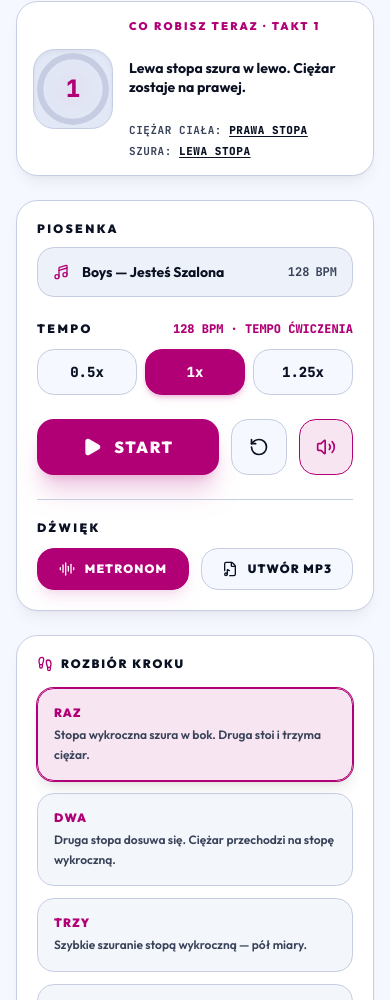
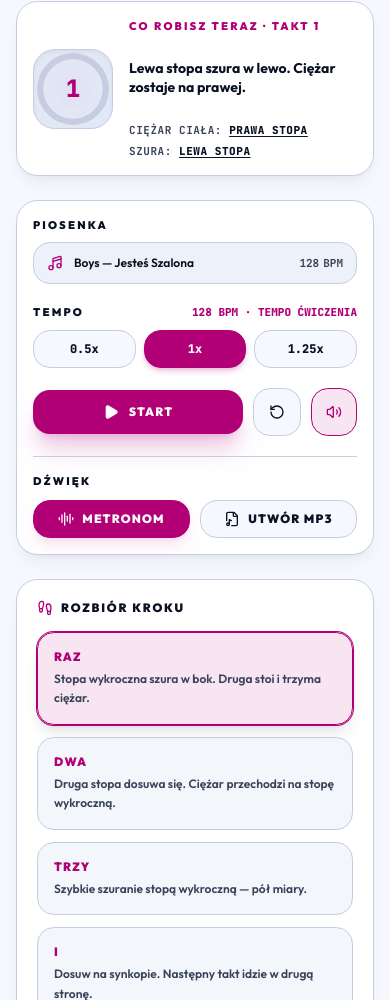
Before and after one commit to AdamBabinicz/szuraniec, a Next.js app: page / in a window 390 px wide. Shown: the part 1016-2016 px from the top of the page. Built offline with nearby package versions, Linux system fonts and the light colour scheme.

Commit message:
dance-controls

```diff
--- a/components/dance-controls.tsx
+++ b/components/dance-controls.tsx
@@ -55,43 +55,47 @@ export function DanceControls({
   const t = translations[lang];
 
   return (
-    <div className="grid gap-6 rounded-2xl border border-border bg-card p-5 shadow-lg shadow-black/5 text-card-foreground">
-      {/* Wybór piosenki - Pełny kontrast etykiety */}
-      <div className="grid gap-2.5">
+    <div className="grid gap-5 sm:gap-6 rounded-2xl border border-border bg-card p-4 sm:p-5 shadow-lg shadow-black/5 text-card-foreground">
+      {/* Wybór piosenki - Zoptymalizowany dla mobilnych list rozwijanych */}
+      <div className="grid gap-2">
         <label
           htmlFor="song"
-          className="text-xs font-black uppercase tracking-[0.2em] text-foreground"
+          className="text-[11px] sm:text-xs font-black uppercase tracking-[0.2em] text-foreground"
         >
           {t.SONG_LABEL}
         </label>
         <div className="relative group">
-          <Music4 className="pointer-events-none absolute left-4 top-1/2 size-4 -translate-y-1/2 text-primary transition-transform group-focus-within:scale-110" />
+          <Music4 className="pointer-events-none absolute left-3.5 top-1/2 size-4 -translate-y-1/2 text-primary transition-transform group-focus-within:scale-110" />
           <select
             id="song"
             value={song.id}
             onChange={(event) => onSongChange(event.target.value as Song["id"])}
-            className="w-full appearance-none rounded-xl border border-border bg-muted/60 py-3.5 pl-11 pr-20 text-sm font-bold text-foreground outline-none transition-all focus:border-primary focus:ring-4 focus:ring-primary/10"
+            className="w-full appearance-none rounded-xl border border-border bg-muted/60 py-3 pl-10 pr-16 text-xs sm:text-sm font-semibold text-foreground outline-none transition-all focus:border-primary focus:ring-2 focus:ring-primary/20 truncate"
           >
             {SONGS.map((item) => (
-              <option key={item.id} value={item.id}>
+              <option
+                key={item.id}
+                value={item.id}
+                className="bg-card text-foreground py-2 text-xs sm:text-sm font-medium"
+              >
                 {t.SONG_NAMES[item.id as keyof typeof t.SONG_NAMES]}
               </option>
             ))}
           </select>
-          <div className="pointer-events-none absolute right-4 top-1/2 -translate-y-1/2 flex items-center gap-1.5 font-mono text-xs font-bold text-muted-foreground">
+          <div className="pointer-events-none absolute right-3.5 top-1/2 -translate-y-1/2 flex items-center gap-1 font-mono text-[11px] sm:text-xs font-bold text-muted-foreground">
             <span>{song.bpm}</span>
             <span>{t.BPM_LABEL}</span>
           </div>
         </div>
       </div>
 
-      {/* Wybór tempa - Pełny kontrast */}
-      <div className="grid gap-3">
+      {/* Wybór tempa */}
+      <div className="grid gap-2.5 sm:gap-3">
         <div className="flex items-center justify-between">
-          <span className="text-xs font-black uppercase tracking-[0.2em] text-foreground">
+          <span className="text-[11px] sm:text-xs font-black uppercase tracking-[0.2em] text-foreground">
             {t.TEMPO_LABEL}
           </span>
-          <span className="font-mono text-xs font-black text-primary uppercase">
+          <span className="font-mono text-[11px] sm:text-xs font-black text-primary uppercase">
             {Math.round(song.bpm * speed)} {t.BPM_LABEL} · {t.EFFECTIVE_BPM}
           </span>
         </div>
@@ -104,7 +108,7 @@ export function DanceControls({
               aria-pressed={speed === value}
               aria-label={`${value}x ${t.TEMPO_LABEL}`}
               className={cn(
-                "rounded-xl border py-3 font-mono text-sm font-black transition-all",
+                "rounded-xl border py-2.5 sm:py-3 font-mono text-xs sm:text-sm font-black transition-all",
                 speed === value
                   ? "border-primary bg-primary text-primary-foreground shadow-md shadow-primary/20"
                   : "border-border bg-background text-foreground hover:border-primary/40 hover:bg-muted/40",
@@ -117,22 +121,22 @@ export function DanceControls({
       </div>
 
       {/* Główne sterowanie */}
-      <div className="flex items-center gap-3">
+      <div className="flex items-center gap-2.5 sm:gap-3">
         <button
           type="button"
           onClick={onTogglePlay}
           aria-label={playing ? (t.PAUSE as string) : (t.PLAY as string)}
           className={cn(
-            "flex flex-1 items-center justify-center gap-3 rounded-xl py-4 font-black uppercase tracking-widest transition-all active:scale-[0.98]",
+            "flex flex-1 items-center justify-center gap-2.5 sm:gap-3 rounded-xl py-3.5 sm:py-4 text-xs sm:text-sm font-black uppercase tracking-widest transition-all active:scale-[0.98]",
             playing
               ? "bg-secondary text-secondary-foreground hover:bg-secondary/80 border border-border"
               : "bg-primary text-primary-foreground shadow-xl shadow-primary/20 hover:opacity-90",
           )}
         >
           {playing ? (
-            <Pause className="size-5 fill-current" />
+            <Pause className="size-4 sm:size-5 fill-current" />
           ) : (
-            <Play className="size-5 fill-current" />
+            <Play className="size-4 sm:size-5 fill-current" />
           )}
           <span>{playing ? t.PAUSE : t.PLAY}</span>
         </button>
@@ -142,9 +146,9 @@ export function DanceControls({
           onClick={onRestart}
           title={t.RESTART as string}
           aria-label={t.RESTART as string}
-          className="flex size-14 shrink-0 items-center justify-center rounded-xl border border-border bg-background text-foreground transition-all hover:border-primary hover:text-primary active:rotate-[-45deg]"
+          className="flex size-12 sm:size-14 shrink-0 items-center justify-center rounded-xl border border-border bg-background text-foreground transition-all hover:border-primary hover:text-primary active:rotate-[-45deg]"
         >
-          <RotateCcw className="size-5" />
+          <RotateCcw className="size-4 sm:size-5" />
           <span className="sr-only">{t.RESTART as string}</span>
         </button>
 
@@ -153,16 +157,16 @@ export function DanceControls({
           onClick={onToggleMuted}
           aria-label={muted ? (t.UNMUTED as string) : (t.MUTED as string)}
           className={cn(
-            "flex h-14 shrink-0 items-center gap-2 rounded-xl border px-4 text-xs font-black uppercase tracking-tighter transition-all",
+            "flex h-12 sm:h-14 shrink-0 items-center gap-2 rounded-xl border px-3.5 sm:px-4 text-xs font-black uppercase tracking-tighter transition-all",
             muted
               ? "border-border bg-muted/60 text-muted-foreground"
               : "border-primary bg-primary/10 text-primary",
           )}
         >
           {muted ? (
-            <VolumeX className="size-5" />
+            <VolumeX className="size-4 sm:size-5" />
           ) : (
-            <Volume2 className="size-5" />
+            <Volume2 className="size-4 sm:size-5" />
           )}
           <span className="hidden md:inline">
             {muted ? t.MUTED : t.UNMUTED}
@@ -173,18 +177,18 @@ export function DanceControls({
         </button>
       </div>
 
-      {/* Wybór źródła dźwięku - Pełny kontrast */}
-      <div className="grid gap-3 border-t border-border pt-5">
-        <span className="text-xs font-black uppercase tracking-[0.2em] text-foreground">
+      {/* Wybór źródła dźwięku */}
+      <div className="grid gap-2.5 sm:gap-3 border-t border-border pt-4 sm:pt-5">
+        <span className="text-[11px] sm:text-xs font-black uppercase tracking-[0.2em] text-foreground">
           {t.AUDIO_LABEL}
         </span>
-        <div className="grid grid-cols-2 gap-3">
+        <div className="grid grid-cols-2 gap-2.5 sm:gap-3">
           <button
             type="button"
             onClick={() => onSourceChange("click")}
             aria-label={t.SOURCE_CLICK as string}
             className={cn(
-              "flex items-center justify-center gap-2.5 rounded-xl border py-3 text-xs font-black uppercase tracking-widest transition-all",
+              "flex items-center justify-center gap-2 rounded-xl border py-2.5 sm:py-3 text-xs font-black uppercase tracking-widest transition-all",
               source === "click"
                 ? "border-primary bg-primary text-primary-foreground shadow-lg shadow-primary/10"
                 : "border-border bg-background text-foreground hover:border-primary/40 hover:bg-muted/40",
@@ -199,7 +203,7 @@ export function DanceControls({
             disabled={!hasTrack}
             aria-label={t.SOURCE_TRACK as string}
             className={cn(
-              "flex items-center justify-center gap-2.5 rounded-xl border py-3 text-xs font-black uppercase tracking-widest transition-all disabled:opacity-40 disabled:grayscale disabled:cursor-not-allowed",
+              "flex items-center justify-center gap-2 rounded-xl border py-2.5 sm:py-3 text-xs font-black uppercase tracking-widest transition-all disabled:opacity-40 disabled:grayscale disabled:cursor-not-allowed",
               source === "track"
                 ? "border-primary bg-primary text-primary-foreground shadow-lg shadow-primary/10"
                 : "border-border bg-background text-foreground hover:border-primary/40 hover:bg-muted/40",
```
